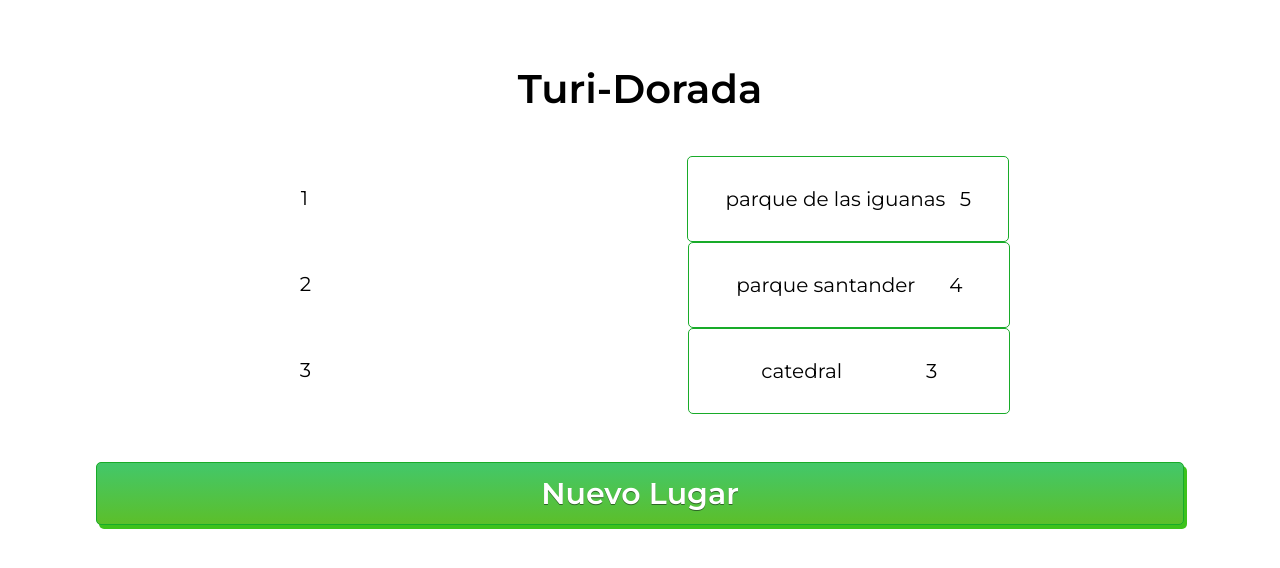
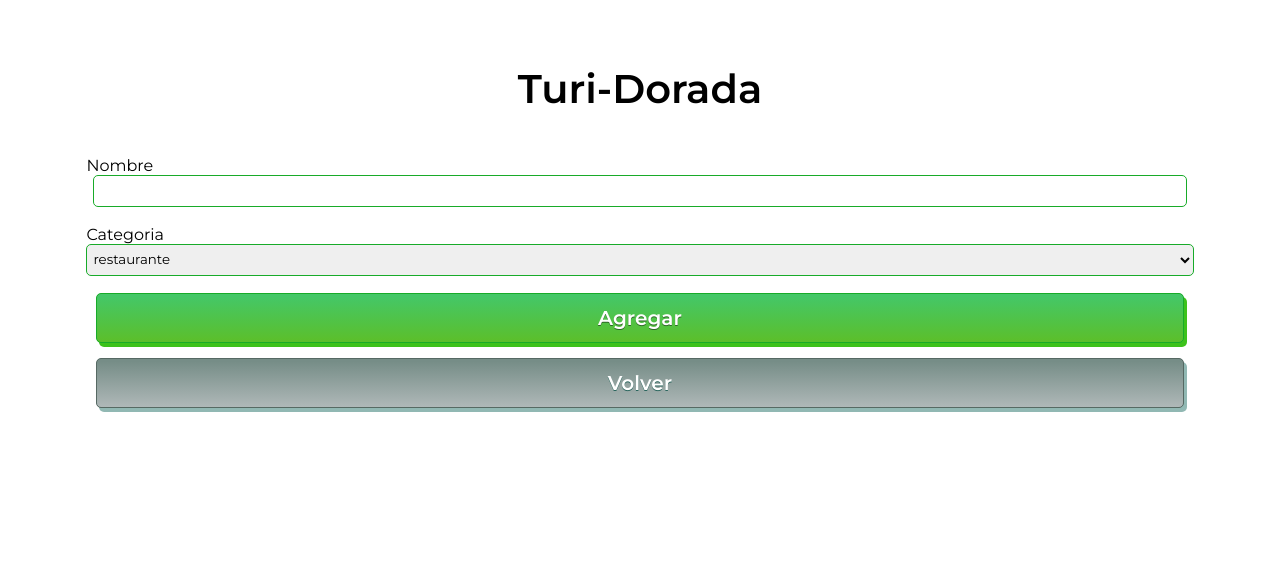
Before and after one commit to kenviela/turi-Dorada, a React (Create React App) app: page / in a window 1280 px wide. Shown: the top 568 px of the page. Built offline with nearby package versions, Linux system fonts and the light colour scheme.

Commit message:
added place component

```diff
--- a/src/App.js
+++ b/src/App.js
@@ -1,11 +1,13 @@
 import "./App.scss";
 import Login from "./components/Login/Login";
 import Dashboard from "./components/Dashboard/Dashboard.jsx";
+import New from "./components/Dashboard/Places/New.jsx";
 function App() {
   return (
     <div>
       {/*<Login></Login>*/}
-      <Dashboard></Dashboard>
+      {/*<Dashboard></Dashboard>*/}
+      <New></New>
     </div>
   );
 }
--- a/src/components/Dashboard/Dashboard.scss
+++ b/src/components/Dashboard/Dashboard.scss
@@ -31,6 +31,10 @@
   font-size: 20px;
   &__position{
     padding: 30px;
+    margin-top: 15px;
+  }
+  &__name{
+    min-width: 220px;
   }
   &__content{
     display: flex;
@@ -40,5 +44,6 @@
     border-radius: 5px;
     padding: 30px;
     width: 260px;
+    margin-top: 15px;
   }
 }
--- /dev/null
+++ b/src/components/Dashboard/Places/New.jsx
@@ -0,0 +1,53 @@
+import "./New.scss";
+
+function Category() {
+  return (
+    <div className="Category">
+      <label for="category" className="Category__label">
+        Categoria
+      </label>
+      <select name="category" className="Category__select">
+        <option value="restaurant" className="Category__option">
+          restaurante
+        </option>
+        <option value="hotel" className="Category__option">
+          hoteles
+        </option>
+        <option value="pool" className="Category__option">
+          piscinas
+        </option>
+        <option value="park" className="Category__option">
+          parques
+        </option>
+      </select>
+    </div>
+  );
+}
+
+function PlaceForm() {
+  return (
+    <form className="PlaceForm">
+      <label for="name" className="PlaceForm__label">
+        Nombre
+      </label>
+      <input type="text" name="name" className="PlaceForm__input" />
+      <div className="PlaceForm__category">
+        <Category></Category>
+      </div>
+      <input type="submit" value="agregar" className="PlaceForm__submit" />
+    </form>
+  );
+}
+
+function New() {
+  return (
+    <div className="New">
+      <h1 className="New__title">Turi-Dorada</h1>
+      <div className="New__form">
+        <PlaceForm></PlaceForm>
+      </div>
+      <button className="New__return">volver</button>
+    </div>
+  );
+}
+export default New;
--- /dev/null
+++ b/src/components/Dashboard/Places/New.scss
@@ -0,0 +1,44 @@
+@use "../../../index.scss";
+
+.New{
+  @extend .view;
+  &__title{
+    @extend .title;
+  }
+  &__return{
+    @extend .buttonCancel;
+    margin-top: 15px;
+  }
+}
+
+.PlaceForm{
+  @extend .view;
+  align-items: center;
+  &__label{
+    @extend .label;
+  }
+  &__input{
+    @extend .input;
+  }
+  &__submit{
+    margin-top: 15px;
+    @extend .button;
+  }
+}
+
+.Category{
+  @extend .view;
+  &__select{
+    @extend .input;
+    padding: 1px 2px;
+    width: 86.5vw;
+    height: 32px;
+    font-family: 'Montserrat', sans-serif;
+  }
+  &__label{
+    @extend .label;
+  }
+  &__option{
+    width: 100%;
+  }
+}
--- a/src/index.scss
+++ b/src/index.scss
@@ -29,7 +29,7 @@ body {
 	padding:12px 44px;
 	text-decoration:none;
 	text-shadow:0px 1px 0px #2f6627;
-  font-size: 30px;
+  font-size: 20px;
   font-weight: 600;
   text-transform:capitalize;
   font-family:'Montserrat', sans-serif;
@@ -45,3 +45,33 @@ body {
     top:1px;
   }
 }
+
+.buttonCancel{
+  @extend .button;
+  box-shadow: 3px 4px 0px 0px #91b8b3;
+  background:linear-gradient(to bottom, #768d87 5%, #afb8b8 100%);
+  background-color:#768d87;
+  border:1px solid #566963;
+  color:#ffffff;
+  text-shadow:0px 1px 0px #2b665e;
+  &:hover {
+    background:linear-gradient(to bottom, #afb8b8 5%, #768d87 100%);
+    background-color:#afb8b8;
+  }
+  &:active {
+    position:relative;
+    top:1px;
+  }
+}
+.input{
+  width: 85vw;
+  height: 28px;
+  margin-bottom: 2px;
+  border:1px solid #18ab29 ;
+  border-radius: 5px;
+}
+
+.label{
+  margin-top: 16px;
+  align-self: flex-start;
+}
```
